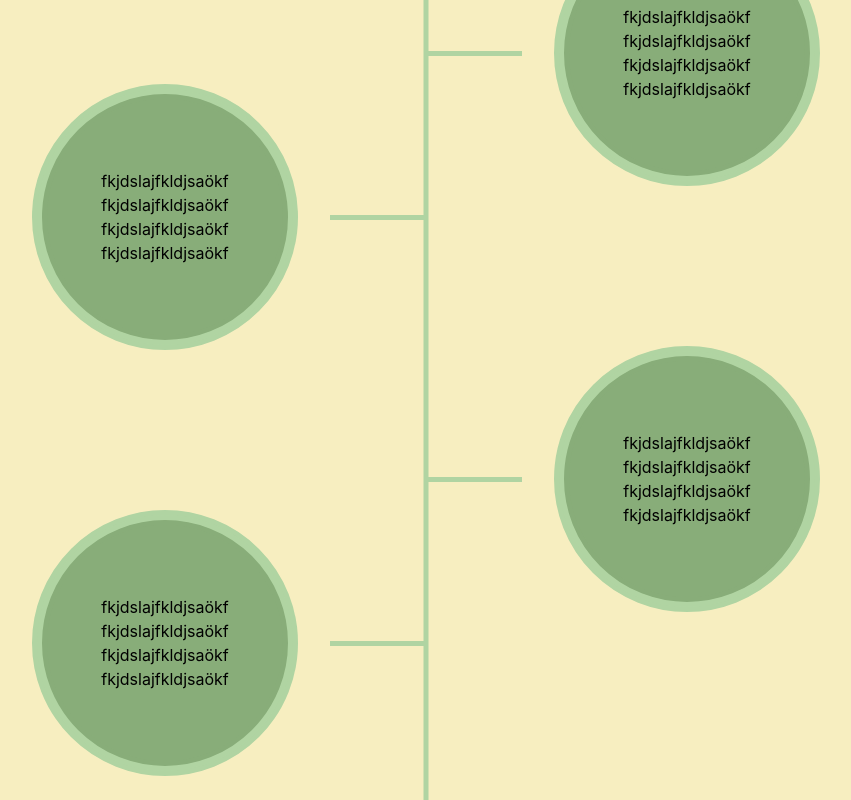
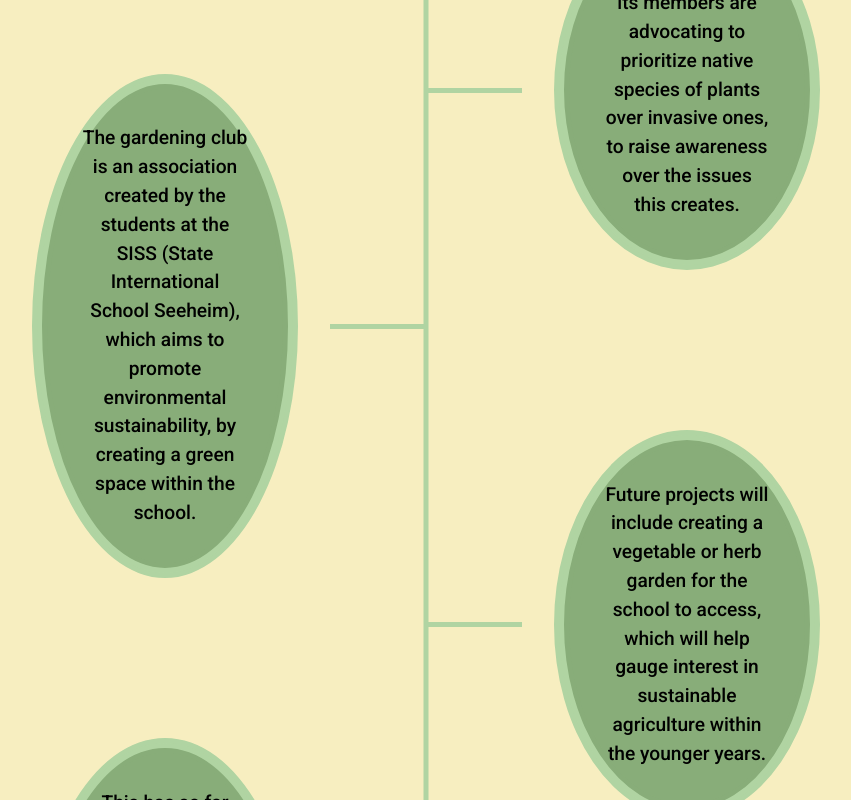
Before and after one commit to NicolasKelbel/GardeningClubWebsite, a React (Vite) app in the folder client/: page / in a window 1280 px wide. Shown: the part 1060-1860 px from the top of the page, without its empty margins (214-1065 px from the left). Built offline with nearby package versions, Linux system fonts and the light colour scheme; a web font is replaced by a local one.

Commit message:
added universal about us page

```diff
--- a/client/index.html
+++ b/client/index.html
@@ -9,8 +9,10 @@
     <link rel="preconnect" href="https://fonts.googleapis.com">
     <link rel="preconnect" href="https://fonts.gstatic.com" crossorigin>
     <link href="https://fonts.googleapis.com/css2?family=Six+Caps&display=swap" rel="stylesheet">
-    <!--Oswald-->
-
+    <!--Roboto-->
+    <link rel="preconnect" href="https://fonts.googleapis.com">
+    <link rel="preconnect" href="https://fonts.gstatic.com" crossorigin>
+    <link href="https://fonts.googleapis.com/css2?family=Roboto:ital,wght@0,100..900;1,100..900&display=swap" rel="stylesheet">
 
     <meta charset="UTF-8" />
     <link rel="icon" type="image/svg+xml" href="/vite.svg" />
--- a/client/src/components/aboutUs/AboutUs.tsx
+++ b/client/src/components/aboutUs/AboutUs.tsx
@@ -1,47 +1,47 @@
 import React from 'react'
 import './aboutUs.css'
 
-const AboutUs = () => {
+type Item = {
+  text: string;
+};
+
+type items = {
+  items: Item[];
+};
+
+const AboutUs = ({items}:items) => {
+
+  const leftItems = items.filter((_, index) => index % 2 === 0);
+  const rightItems = items.filter((_, index) => index % 2 !== 0);
+
   return (
     <div className='aboutUs'>
         <div className='aboutUs__column'>
             <h1 className='aboutUs__title'>About Us</h1>
-            <div className='aboutUs__item'>
+            {leftItems.map((item, index) => (
+              <div key={index} className='aboutUs__item'>
                 <div className='aboutUs__textOutsideContainer'>
                   <div className='aboutUs__textInsideContainer'>
-                  <p className='aboutUs__text'>fkjdslajfkldjsaökf fkjdslajfkldjsaökf fkjdslajfkldjsaökf fkjdslajfkldjsaökf</p>
+                    <p className='aboutUs__text'>{item.text}</p>
                   </div>
                 </div>
                 <div className='aboutUs__horizontalLine'></div>
               </div>
-            <div className='aboutUs__item'>
-              <div className='aboutUs__textOutsideContainer'>
-                <div className='aboutUs__textInsideContainer'>
-                  <p className='aboutUs__text'>fkjdslajfkldjsaökf fkjdslajfkldjsaökf fkjdslajfkldjsaökf fkjdslajfkldjsaökf</p>
-                </div>
-              </div>
-              <div className='aboutUs__horizontalLine'></div>
-            </div>
+            ))}
         </div>
         <div className='aboutUs__verticalLine'>
         </div>
         <div className='aboutUs__column'>
-          <div className='aboutUs__itemRight aboutUs__item' id='aboutUs__firstRight'>
+          {rightItems.map((item, index) => (
+                <div key={index} className='aboutUs__itemRight aboutUs__item' id={index === 0 ? 'aboutUs__firstRight' : ''}>
                   <div className='aboutUs__horizontalLine'></div>
-              <div className='aboutUs__textOutsideContainer'>
+                  <div className='aboutUs__textOutsideContainer' >
                     <div className='aboutUs__textInsideContainer'>
-                  <p className='aboutUs__text'>fkjdslajfkldjsaökf fkjdslajfkldjsaökf fkjdslajfkldjsaökf fkjdslajfkldjsaökf</p>
+                      <p className='aboutUs__text'>{item.text}</p>
                     </div>
                   </div>
                 </div>
-            <div className='aboutUs__itemRight aboutUs__item'>
-              <div className='aboutUs__horizontalLine'></div>
-              <div className='aboutUs__textOutsideContainer'>
-                <div className='aboutUs__textInsideContainer'>
-                  <p className='aboutUs__text'>fkjdslajfkldjsaökf fkjdslajfkldjsaökf fkjdslajfkldjsaökf fkjdslajfkldjsaökf</p>
-                </div>
-              </div>
-            </div>
+              ))}
         </div>
 
     </div>
--- a/client/src/components/aboutUs/aboutUs.css
+++ b/client/src/components/aboutUs/aboutUs.css
@@ -38,10 +38,6 @@
     margin: 4rem 0 6rem 0;
 }
 
-#aboutUs__firstTextOutsideContainer{
-    margin-top: 7rem;
-}
-
 .aboutUs__textOutsideContainer {
     display: flex;
     justify-content: center;
@@ -74,8 +70,10 @@
 }
 
 .aboutUs__text{
-    margin: 0;
     margin: 15%;
+    font-family: "Roboto";
+    font-size: 1.2rem;
+    font-weight: 500;
 }
 
 .aboutUs__verticalLine {
--- a/client/src/pages/homePage/HomePage.tsx
+++ b/client/src/pages/homePage/HomePage.tsx
@@ -5,12 +5,24 @@ import AboutUs from '../../components/aboutUs/AboutUs'
 import PlaceHolderWithLine from '../../components/placeholders/placeholderWIthLine/PlaceholderWithLine'
 import PlaceHolderWithEmptyCircle from '../../components/placeholders/placeHolderWithEmptyCircle/PlaceHolderWithEmptyCircle'
 
+type Item = {
+  text: string; // Define the shape of each item in the array
+};
+
 const HomePage = () => {
+
+  const data: Item[] = [
+    { text: 'The gardening club is an association created by the students at the SISS (State International School Seeheim), which aims to promote environmental sustainability, by creating a green space within the school. ' },
+    { text: 'At the same time, its members are advocating to prioritize native species of plants over invasive ones, to raise awareness over the issues this creates.' },
+    { text: 'This has so far been achieved by introducing more plants into the learning spaces. This action involves filling the classrooms with plants and an inside gravel pit with large potted shrubs and small trees.' },
+    { text: 'Future projects will include creating a vegetable or herb garden for the school to access, which will help gauge interest in sustainable agriculture within the younger years.' },
+  ];
+
   return (
     <div className='homepage'>
         <Welcome />
-        <PlaceHolderWithLine height={'20px'}/>
-        <AboutUs />
+        <PlaceHolderWithLine height={'10px'}/>
+        <AboutUs items={data}/>
         <PlaceHolderWithLine height={'60px'}/>
         <PlaceHolderWithEmptyCircle />
     </div>
```
Lines whose indentation alone changed are shown as unchanged.
